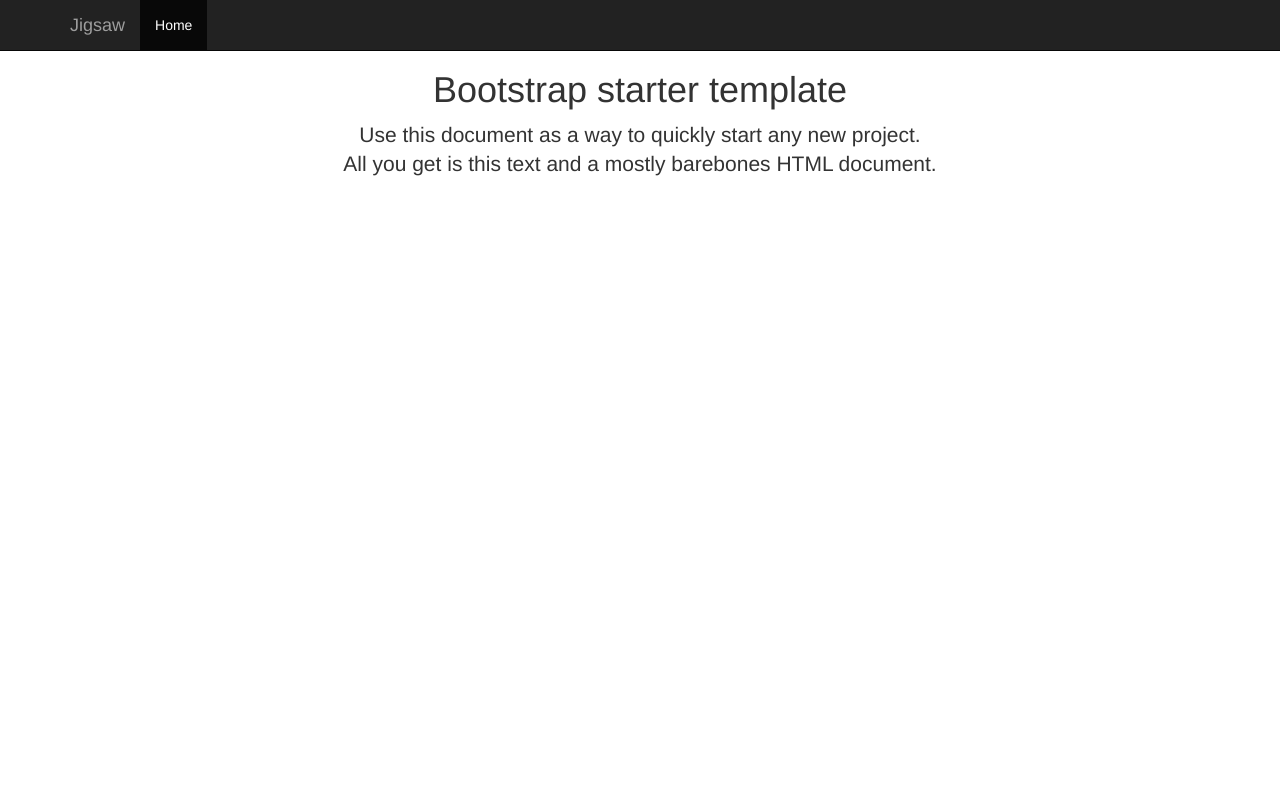
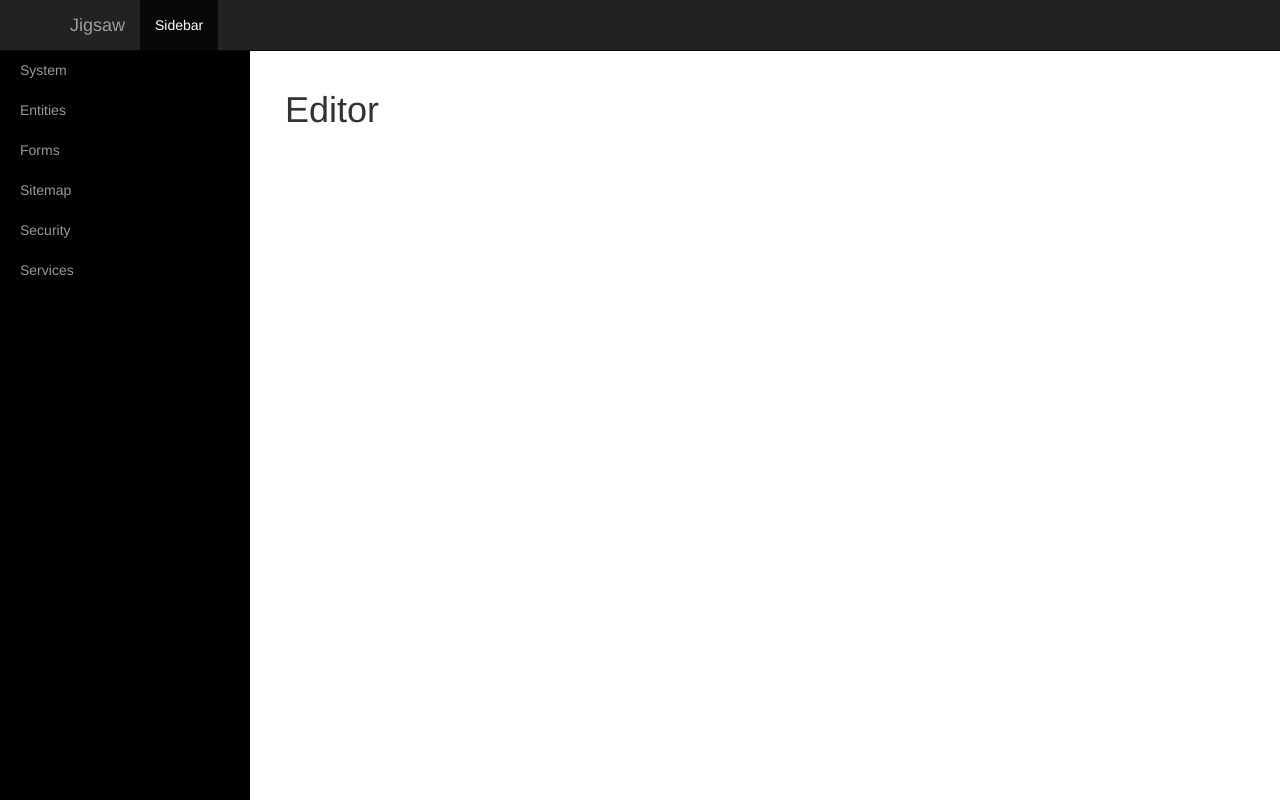
Before and after one commit to crisfervil/Jigsaw, a website: page ui/public/index.html in a window 1280 px wide. Drawn offline with nearby package versions, Linux system fonts and the light colour scheme.

Commit message:
Added sitemap

```diff
--- /dev/null
+++ b/ui/public/css/simple-sidebar.css
@@ -0,0 +1,129 @@
+/*!
+ * Start Bootstrap - Simple Sidebar (http://startbootstrap.com/)
+ * Copyright 2013-2016 Start Bootstrap
+ * Licensed under MIT (https://github.com/BlackrockDigital/startbootstrap/blob/gh-pages/LICENSE)
+ */
+
+ body {
+    overflow-x: hidden;
+ }
+
+/* Toggle Styles */
+
+#wrapper {
+    padding-left: 0;
+    -webkit-transition: all 0.5s ease;
+    -moz-transition: all 0.5s ease;
+    -o-transition: all 0.5s ease;
+    transition: all 0.5s ease;
+}
+
+#wrapper.toggled {
+    padding-left: 250px;
+}
+
+#sidebar-wrapper {
+    z-index: 1000;
+    position: fixed;
+    left: 250px;
+    width: 0;
+    height: 100%;
+    margin-left: -250px;
+    overflow-y: auto;
+    background: #000;
+    -webkit-transition: all 0.5s ease;
+    -moz-transition: all 0.5s ease;
+    -o-transition: all 0.5s ease;
+    transition: all 0.5s ease;
+}
+
+#wrapper.toggled #sidebar-wrapper {
+    width: 250px;
+}
+
+#page-content-wrapper {
+    width: 100%;
+    position: absolute;
+    padding: 15px;
+}
+
+#wrapper.toggled #page-content-wrapper {
+    position: absolute;
+    margin-right: -250px;
+}
+
+/* Sidebar Styles */
+
+.sidebar-nav {
+    position: absolute;
+    top: 0;
+    width: 250px;
+    margin: 0;
+    padding: 0;
+    list-style: none;
+}
+
+.sidebar-nav li {
+    text-indent: 20px;
+    line-height: 40px;
+}
+
+.sidebar-nav li a {
+    display: block;
+    text-decoration: none;
+    color: #999999;
+}
+
+.sidebar-nav li a:hover {
+    text-decoration: none;
+    color: #fff;
+    background: rgba(255,255,255,0.2);
+}
+
+.sidebar-nav li a:active,
+.sidebar-nav li a:focus {
+    text-decoration: none;
+}
+
+.sidebar-nav > .sidebar-brand {
+    height: 65px;
+    font-size: 18px;
+    line-height: 60px;
+}
+
+.sidebar-nav > .sidebar-brand a {
+    color: #999999;
+}
+
+.sidebar-nav > .sidebar-brand a:hover {
+    color: #fff;
+    background: none;
+}
+
+@media(min-width:768px) {
+    #wrapper {
+        padding-left: 250px;
+    }
+
+    #wrapper.toggled {
+        padding-left: 0;
+    }
+
+    #sidebar-wrapper {
+        width: 250px;
+    }
+
+    #wrapper.toggled #sidebar-wrapper {
+        width: 0;
+    }
+
+    #page-content-wrapper {
+        padding: 20px;
+        position: relative;
+    }
+
+    #wrapper.toggled #page-content-wrapper {
+        position: relative;
+        margin-right: 0;
+    }
+}
--- a/ui/public/index.html
+++ b/ui/public/index.html
@@ -1,5 +1,6 @@
 <!DOCTYPE html>
 <html lang="en">
+
 <head>
     <meta charset="utf-8">
     <meta http-equiv="X-UA-Compatible" content="IE=edge">
@@ -10,6 +11,7 @@
     <!-- Bootstrap -->
     <link href="/components/bootstrap/dist/css/bootstrap.min.css" rel="stylesheet">
     <link href="/css/jigsaw.css" rel="stylesheet">
+    <link href="/css/simple-sidebar.css" rel="stylesheet">
 
     <!-- HTML5 shim and Respond.js for IE8 support of HTML5 elements and media queries -->
     <!-- WARNING: Respond.js doesn't work if you view the page via file:// -->
@@ -18,6 +20,7 @@
       <script src="https://oss.maxcdn.com/respond/1.4.2/respond.min.js"></script>
     <![endif]-->
 </head>
+
 <body>
     <div class="navbar navbar-inverse navbar-fixed-top">
         <div class="container">
@@ -31,22 +34,70 @@
             </div>
             <div class="collapse navbar-collapse">
                 <ul class="nav navbar-nav">
-                    <li class="active"><a href="#">Home</a></li>
+                    <li class="active"><a href="#" id="menu-toggle">Sidebar</a></li>
                 </ul>
             </div>
             <!--/.nav-collapse -->
         </div>
     </div>
 
-    <div class="container">
+    <div id="wrapper">
 
-        <div class="text-center">
-            <h1>Bootstrap starter template</h1>
-            <p class="lead">Use this document as a way to quickly start any new project.<br> All you get is this text and a mostly barebones
-                HTML document.</p>
+        <!-- Sidebar -->
+        <div id="sidebar-wrapper">
+            <ul class="sidebar-nav">
+                <li>
+                    <a href="#">System</a>
+                </li>
+                <li>
+                    <a href="#">Entities</a>
+                </li>
+                <li>
+                    <a href="#">Forms</a>
+                </li>
+                <li>
+                    <a href="#">Sitemap</a>
+                </li>
+                <li>
+                    <a href="#">Security</a>
+                </li>
+                <li>
+                    <a href="#">Services</a>
+                </li>
+            </ul>
         </div>
+        <!-- /#sidebar-wrapper -->
+
+        <!-- Page Content -->
+        <div id="page-content-wrapper">
+            <div class="container-fluid">
+                <div class="row">
+                    <div class="col-lg-12">
+                        <h1>Editor</h1>
+                    </div>
+                </div>
+            </div>
+        </div>
+        <!-- /#page-content-wrapper -->
 
     </div>
-    <!-- /.container -->
+    <!-- /#wrapper -->
+
+
+    <!-- jQuery -->
+    <script src="components/jquery/dist/jquery.min.js"></script>
+
+    <!-- Bootstrap Core JavaScript -->
+    <script src="components/bootstrap/dist/js/bootstrap.min.js"></script>
+
+    <!-- Menu Toggle Script -->
+    <script>
+    $("#menu-toggle").click(function(e) {
+        e.preventDefault();
+        $("#wrapper").toggleClass("toggled");
+    });
+    </script>
+
 </body>
+
 </html>
```
Lines whose indentation alone changed are shown as unchanged.
